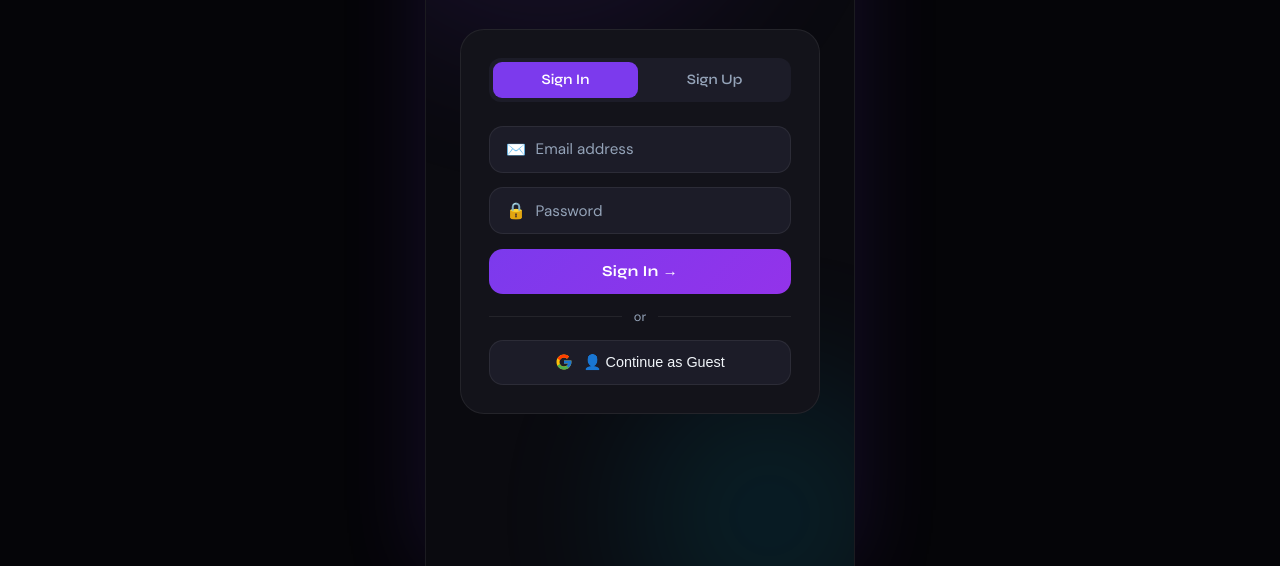
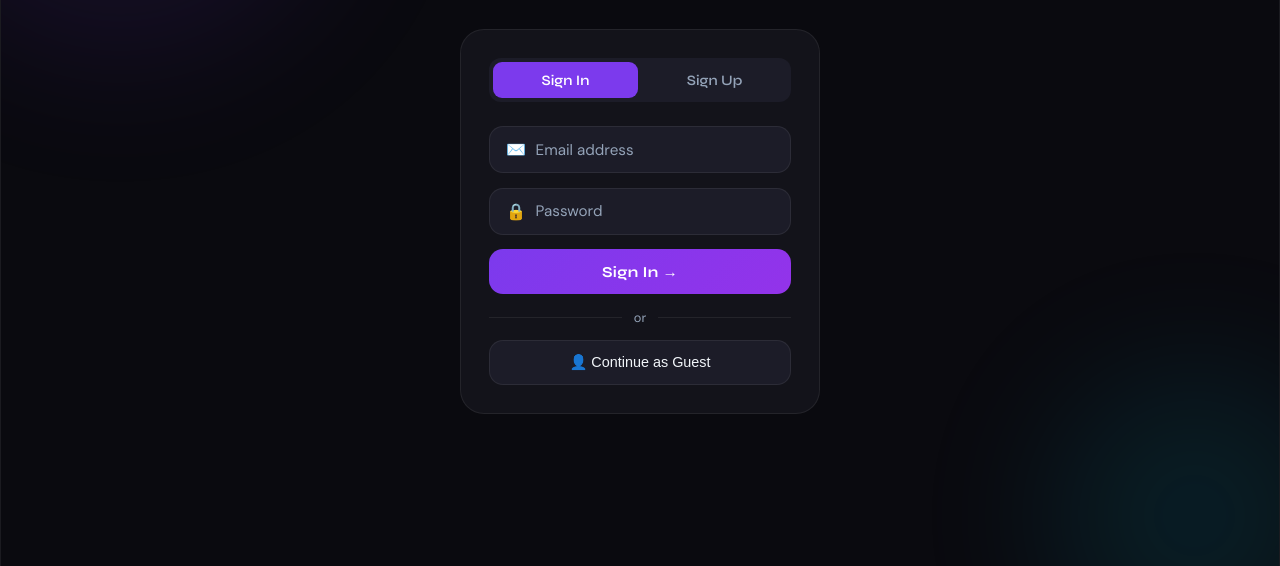
Before and after one commit to Roshini-168/swipepath-ai, a website: page public/index.html in a window 1280 px wide. Shown: the part 234-800 px from the top of the page. Drawn offline with Linux system fonts and the light colour scheme; no server answers.

Commit message:
removed google symbol and modified screen size

```diff
--- a/public/index.html
+++ b/public/index.html
@@ -53,7 +53,6 @@
         <button class="btn-primary" onclick="handleSignIn()">Sign In →</button>
         <div class="auth-divider"><span>or</span></div>
         <button class="btn-google" onclick="handleGuestLogin()">
-          <svg width="18" height="18" viewBox="0 0 48 48"><path fill="#FFC107" d="M43.6 20H24v8h11.3C33.6 33.1 29.3 36 24 36c-6.6 0-12-5.4-12-12s5.4-12 12-12c3 0 5.8 1.1 7.9 3l5.7-5.7C34.1 6.5 29.3 4 24 4 12.9 4 4 12.9 4 24s8.9 20 20 20c11 0 19.7-8 19.7-20 0-1.3-.1-2.7-.1-4z"/><path fill="#FF3D00" d="M6.3 14.7l6.6 4.8C14.6 16 19 12 24 12c3 0 5.8 1.1 7.9 3l5.7-5.7C34.1 6.5 29.3 4 24 4 16.3 4 9.7 8.5 6.3 14.7z"/><path fill="#4CAF50" d="M24 44c5.2 0 9.9-1.9 13.5-5l-6.2-5.2C29.4 35.6 26.8 36 24 36c-5.2 0-9.6-2.9-11.2-7l-6.5 5C9.8 39.6 16.5 44 24 44z"/><path fill="#1976D2" d="M43.6 20H24v8h11.3c-.9 2.5-2.6 4.6-4.8 6l6.2 5.2C40.5 35.5 44 30.2 44 24c0-1.3-.1-2.7-.4-4z"/></svg>
           👤 Continue as Guest
         </button>
       </div>
@@ -64,7 +63,6 @@
         <button class="btn-primary" onclick="handleSignUp()">Create Account →</button>
         <div class="auth-divider"><span>or</span></div>
         <button class="btn-google" onclick="handleGuestLogin()">
-          <svg width="18" height="18" viewBox="0 0 48 48"><path fill="#FFC107" d="M43.6 20H24v8h11.3C33.6 33.1 29.3 36 24 36c-6.6 0-12-5.4-12-12s5.4-12 12-12c3 0 5.8 1.1 7.9 3l5.7-5.7C34.1 6.5 29.3 4 24 4 12.9 4 4 12.9 4 24s8.9 20 20 20c11 0 19.7-8 19.7-20 0-1.3-.1-2.7-.1-4z"/><path fill="#FF3D00" d="M6.3 14.7l6.6 4.8C14.6 16 19 12 24 12c3 0 5.8 1.1 7.9 3l5.7-5.7C34.1 6.5 29.3 4 24 4 16.3 4 9.7 8.5 6.3 14.7z"/><path fill="#4CAF50" d="M24 44c5.2 0 9.9-1.9 13.5-5l-6.2-5.2C29.4 35.6 26.8 36 24 36c-5.2 0-9.6-2.9-11.2-7l-6.5 5C9.8 39.6 16.5 44 24 44z"/><path fill="#1976D2" d="M43.6 20H24v8h11.3c-.9 2.5-2.6 4.6-4.8 6l6.2 5.2C40.5 35.5 44 30.2 44 24c0-1.3-.1-2.7-.4-4z"/></svg>
           👤 Continue as Guest
         </button>
       </div>
--- a/public/style.css
+++ b/public/style.css
@@ -1,6 +1,13 @@
 /* ==========================================
    SwipePath AI — Complete Styles v2
    ========================================== */
+
+html, body {
+  margin: 0;
+  padding: 0;
+  width:100%;
+  overflow-x: hidden;  /* 🚨 THIS FIXES SIDE SCROLL */
+}
 :root {
   --bg: #0a0a0f;
   --surface: #13131a;
@@ -22,7 +29,7 @@ html,body{width:100%;height:100%;overflow:hidden;background:var(--bg);color:var(
 .hidden{display:none!important;}
 
 /* ── BLOBS ── */
-.blob{position:absolute;border-radius:50%;filter:blur(80px);opacity:0.12;pointer-events:none;}
+.blob{position:absolute;border-radius:50%;filter:blur(80px);opacity:0.12;pointer-events:none;max-width: 100vw;}
 .blob-1{width:400px;height:400px;background:var(--accent);top:-100px;left:-100px;animation:blobFloat 8s ease-in-out infinite;}
 .blob-2{width:300px;height:300px;background:var(--accent2);bottom:-80px;right:-80px;animation:blobFloat 6s ease-in-out infinite reverse;}
 .blob-3{width:200px;height:200px;background:#ec4899;top:50%;left:50%;transform:translate(-50%,-50%);animation:blobFloat 10s ease-in-out infinite;}
@@ -40,9 +47,23 @@ html,body{width:100%;height:100%;overflow:hidden;background:var(--bg);color:var(
 .splash-tagline{color:var(--text-muted);font-size:1rem;margin-bottom:3rem;}
 .loading-bar{width:180px;height:3px;background:var(--surface2);border-radius:99px;overflow:hidden;margin:0 auto;}
 .loading-fill{height:100%;width:0%;background:linear-gradient(90deg,var(--accent),var(--accent2));border-radius:99px;animation:loadFill 2.2s ease-in-out forwards;}
-
+.splash-bg,
+.splash,
+.auth-content {
+  max-width: 100%;
+  overflow-x: hidden;
+}
+.splash-bg,
+.results-bg {
+  position: absolute;
+  inset: 0;
+  overflow: hidden;   /* ✅ HARD CLIP BLOBS */
+}
+body {
+  overscroll-behavior: none; /* stops weird bounce on mobile */
+}
 /* ── SCREENS ── */
-.screen{position:fixed;inset:0;z-index:10;background:var(--bg);overflow:hidden;max-width:430px;margin:0 auto;}
+.screen{position:fixed;inset:0;width:100%;z-index:10;background:var(--bg);overflow:hidden;max-width:100%;margin:0;}
 
 /* ── AUTH ── */
 .auth-content{position:relative;z-index:2;display:flex;flex-direction:column;align-items:center;justify-content:center;min-height:100%;padding:2rem 1.5rem;overflow-y:auto;}
```
